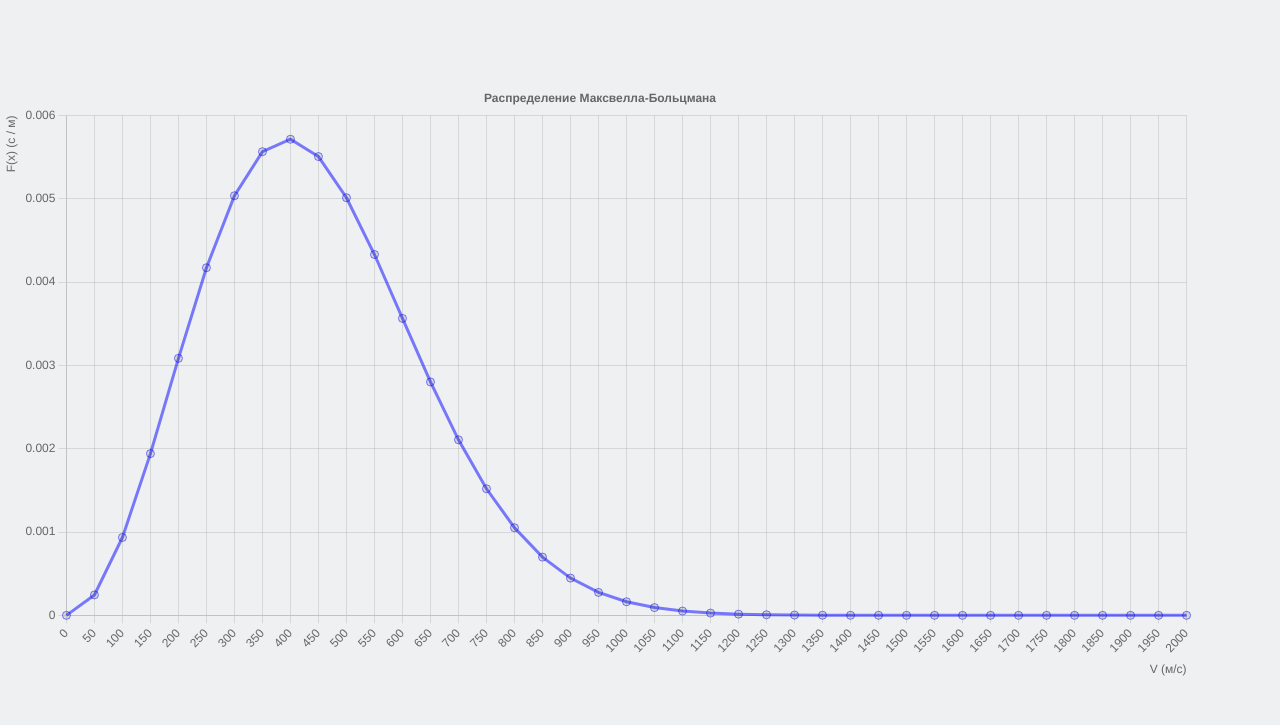
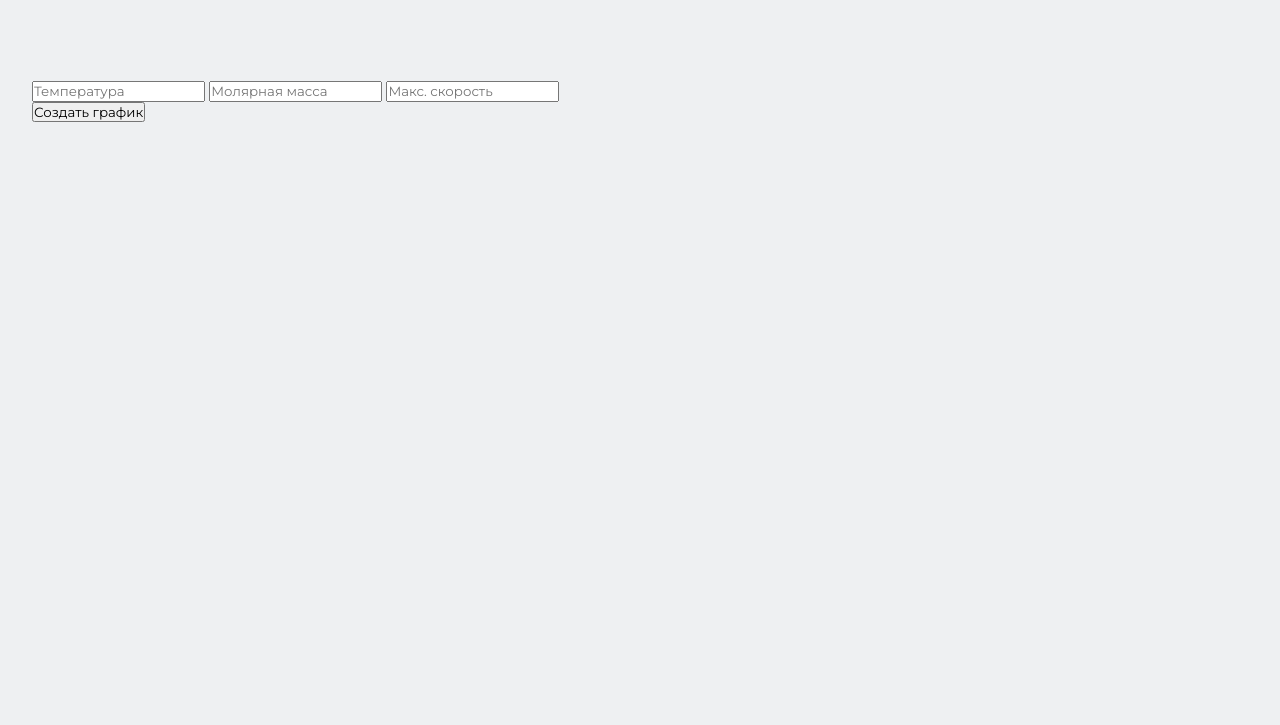
Before and after one commit to lonely43/make-chart, a website: page index.html in a window 1280 px wide. Shown: the part 75-800 px from the top of the page. Drawn offline with nearby package versions, Linux system fonts and the light colour scheme.

Commit message:
feat: add input

```diff
--- a/index.html
+++ b/index.html
@@ -1,33 +1,42 @@
 <!DOCTYPE html>
 <html lang="en">
 	<head>
-  <meta charset="UTF-8">
-  <meta name="viewport" content="width=device-width, initial-scale=1.0">
+		<meta charset="UTF-8" />
+		<meta name="viewport" content="width=device-width, initial-scale=1.0" />
 
 		<meta property="og:title" content="Vanilla App" />
-  <meta name="description" content="Land page of VN project!">
+		<meta name="description" content="Land page of VN project!" />
 		<meta property="og:image" content="./public/favicon.ico" />
 
-  <link rel="stylesheet" href="./src/assets/styles/index/index.css">
+		<link rel="stylesheet" href="./src/assets/styles/index/index.css" />
 
-  <link rel="icon" href="./public/VN.svg">
+		<link rel="icon" href="./public/VN.svg" />
 
 		<title>Big Brain</title>
 	</head>
 	<body>
 		<noscript>You need to enable JavaScript to see full app.</noscript>
 
-  <main>
 		<div id="app">
 			<div class="hero">
 				<h1>Функция Максвела</h1>
+			</div>
+
+			<div class="setting">
+				<form id="submit">
+					<div class="btns">
+						<input type="number" placeholder="Температура" required id="temp" />
+						<input type="number" placeholder="Молярная масса" required id="mass"/>
+						<input type="number" placeholder="Макс. скорость" required id="speed" v/>
+					</div>
+					<button type="submit">Создать график</button>
+				</form>
 			</div>
 
 			<div class="chart">
 				<canvas id="myChart"></canvas>
 			</div>
 		</div>
-  </main>
 
 		<script src="https://cdn.jsdelivr.net/npm/chart.js"></script>
 		<script defer src="./src/scripts/main.js"></script>
--- a/src/assets/_base.scss
+++ b/src/assets/_base.scss
@@ -4,6 +4,8 @@
 @import url('https://fonts.googleapis.com/css2?family=Montserrat:ital,wght@0,100..900;1,100..900&display=swap');
 
 body{
+   overflow-x: hidden;
+   width: 100vw;
    min-height: 100vh;
 
    color: v.$text;
@@ -13,15 +15,8 @@ body{
    -webkit-font-smoothing: antialiased;
    -moz-osx-font-smoothing: grayscale;
 }
-
-main{
-   width: 100vw;
-   min-height: 100dvh;
-
-   //animation: apper 2s;
-}
-
 #app{
+   padding: 0 2rem;
    margin: 0 auto;
    width: 100%;
    max-width: 1600px;
--- a/src/assets/styles/index/blocks/_chartBlock.scss
+++ b/src/assets/styles/index/blocks/_chartBlock.scss
@@ -1,4 +1,3 @@
 .chart{
    width: 100%;
-   max-width: 1200px;
 }
--- a/src/scripts/main.js
+++ b/src/scripts/main.js
@@ -1,9 +1,35 @@
-var xValues = []
-var yValues = []
+let MYCHART = ""
 
-genChart(0, 2000, 50)
+function createChart() {
+	let xValues = []
+	let yValues = []
 
-new Chart("myChart", {
+	function genChart(i1, i2, step = 1) {
+		function maksvelsChart(v, M, T) {
+			const R = 8.314 // универсальная газовая постоянная в Дж/(моль·К)
+
+			const coefficient = Math.pow(M / (2 * Math.PI * R * T), 3 / 2)
+			const exponential = Math.exp(-((M * Math.pow(v, 2)) / (2 * R * T)))
+			console.log(`${v}: ${4 * Math.PI * coefficient * Math.pow(v, 2) * Math.E * exponential}`)
+			return (4 * Math.PI * coefficient * Math.pow(v, 2) * Math.E * exponential)
+		}
+
+		for (let x = i1; x <= i2; x += step) {
+			const M = document.querySelector("#mass").value*10**-3
+			const T = document.querySelector("#temp").value
+
+			yValues.push(maksvelsChart(x, M, T))
+			xValues.push(x)
+		}
+	}
+
+	genChart(0, document.querySelector("#speed").value, 50)
+
+	if(MYCHART !== ""){
+		MYCHART.destroy()
+	}
+
+	MYCHART = new Chart("myChart", {
 		type: "line",
 		data: {
 			labels: xValues,
@@ -20,7 +46,7 @@ new Chart("myChart", {
 			plugins: {
 				title: {
 					display: true,
-				text: "Распределение Максвелла-Больцмана",
+					text: "Распределение Максвелла-Больцмана"
 				},
 				legend: {
 					display: false
@@ -30,34 +56,29 @@ new Chart("myChart", {
 				x: {
 					title: {
 						display: true,
-					text: 'V (м/с)', // Подпись для оси X
-               align: 'end',
+						text: "V (м/с)", // Подпись для оси X
+						align: "end",
+						color: "rgb(0, 0, 0)"
 					}
 				},
 				y: {
 					title: {
 						display: true,
-					text: 'F(x) (с / м)', // Подпись для оси Y
-               align: 'end',
-				},
+						text: "F(x) (с / м)", // Подпись для оси Y
+						align: "end",
+						color: "rgb(0, 0, 0)"
 					}
 				}
 			}
-});
-
-function maksvelsChart(v) {
-	const M = 0.032 // молекулярная масса воздуха в кг/моль
-	const R = 8.314 // универсальная газовая постоянная в Дж/(моль·К)
-	const T = 300 // температура в К
-
-	const coefficient = Math.pow(M / (2 * Math.PI * R * T), 3 / 2)
-	const exponential = Math.exp(-((M * Math.pow(v, 2)) / (2 * R * T)))
-	return 4*Math.PI * coefficient * Math.pow(v, 2) * Math.E * exponential
+		}
+	})
 }
 
-function genChart(i1, i2, step = 1) {
-	for (let x = i1; x <= i2; x += step) {
-		yValues.push(maksvelsChart(x))
-		xValues.push(x)
-	}
-}
+document.querySelector("#submit").addEventListener(
+	"submit",
+	(event) => {
+		event.preventDefault()
+		createChart()
+	},
+	false
+)
```
Also changed, not shown: src/assets/styles/index/index.css. Lines whose indentation alone changed are shown as unchanged.
